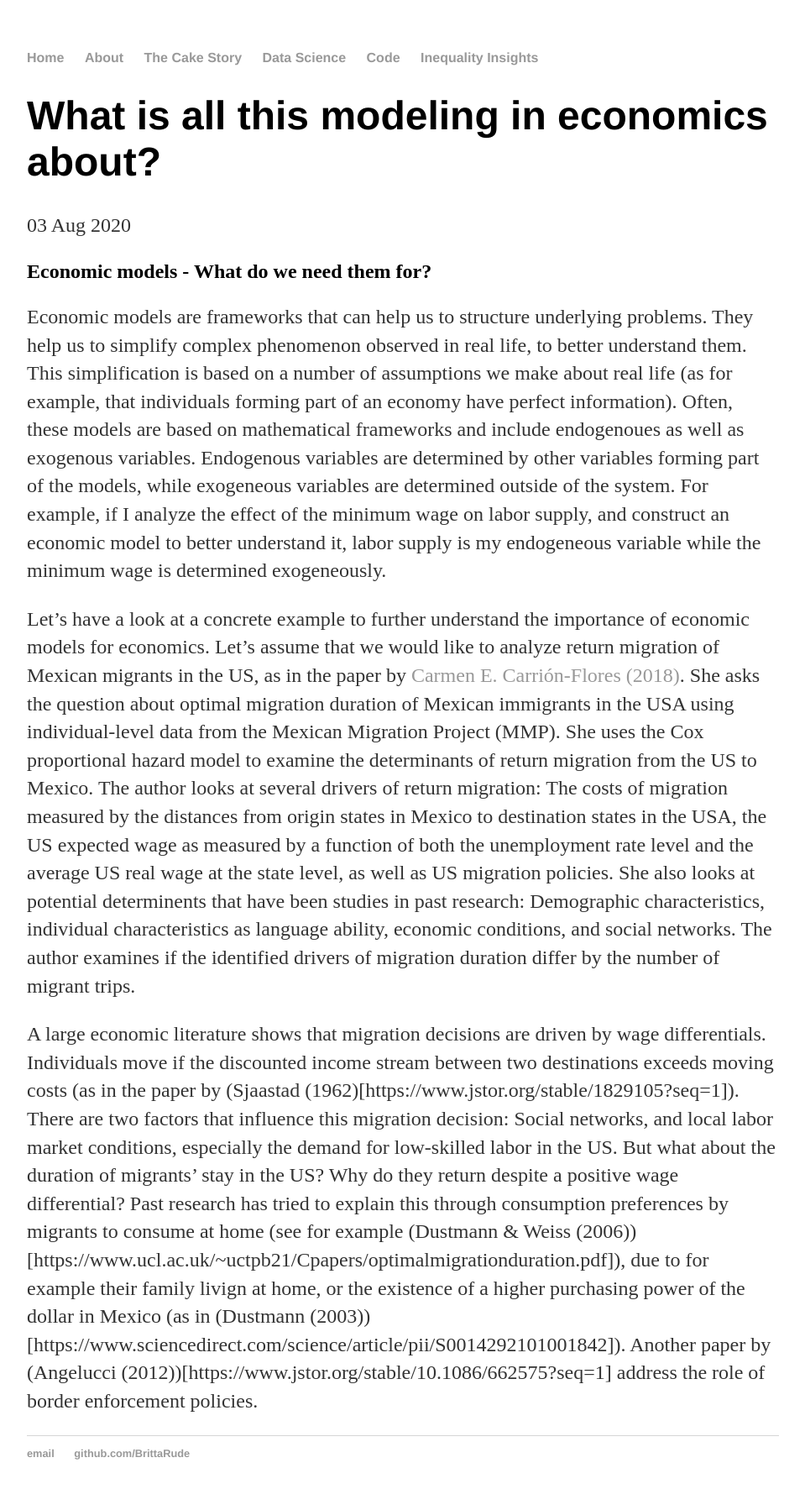
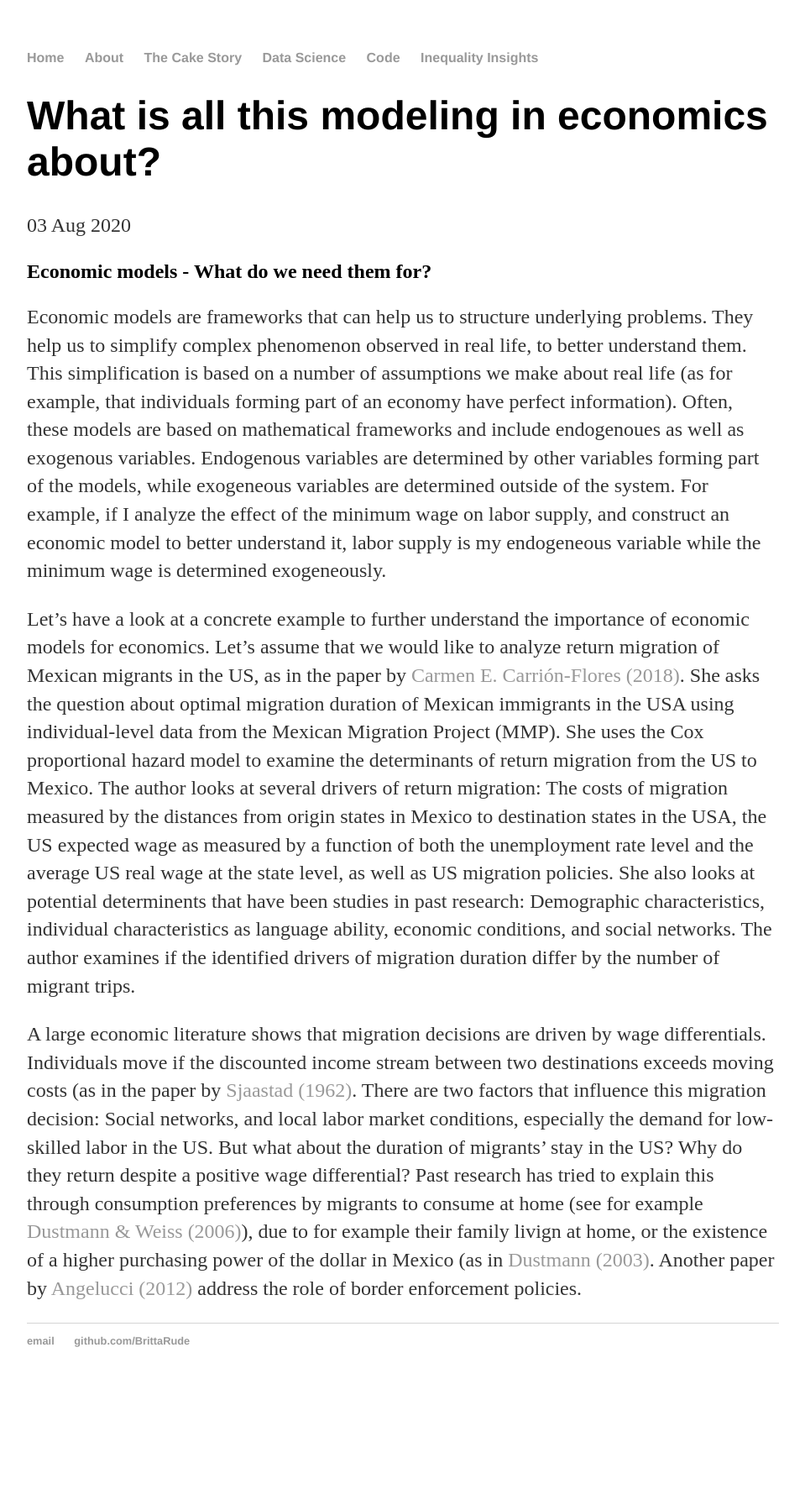
Before and after one commit to BrittaRude/BrittaRude.github.io, a Jekyll site: the page built from inputs_datascience/_posts/2020-08-03-britta-rude-modeling-in-economics.md, in a window 1280 px wide. Shown: the whole page at 84% size, without its empty margins (160-1119 px from the left). Built offline with Jekyll 4.4.1, drawn with Linux system fonts in a browser that asks for light colours; after the commit the page ends 1664 px from its top, so only the background shows below that.

Commit message:
Update 2020-08-03-britta-rude-modeling-in-economics.md

```diff
--- a/inputs_datascience/_posts/2020-08-03-britta-rude-modeling-in-economics.md
+++ b/inputs_datascience/_posts/2020-08-03-britta-rude-modeling-in-economics.md
@@ -11,4 +11,4 @@ Economic models are frameworks that can help us to structure underlying problems
 
 Let's have a look at a concrete example to further understand the importance of economic models for economics. Let's assume that we would like to analyze return migration of Mexican migrants in the US, as in the paper by [Carmen E. Carrión-Flores (2018)](https://link.springer.com/article/10.1186/s40176-017-0108-0). She asks the question about optimal migration duration of Mexican immigrants in the USA using individual-level data from the Mexican Migration Project (MMP). She uses the Cox proportional hazard model to examine the determinants of return migration from the US to Mexico. The author looks at several drivers of return migration: The costs of migration measured by the distances from origin states in Mexico to destination states in the USA, the  US expected wage as measured by a function of both the unemployment rate level and the average US real wage at the state level, as well as US migration policies. She also looks at potential determinents that have been studies in past research: Demographic characteristics, individual characteristics as language ability, economic conditions, and social networks. The author examines if the identified drivers of migration duration differ by the number of migrant trips.
 
-A large economic literature shows that migration decisions are driven by wage differentials. Individuals move if the discounted income stream between two destinations exceeds moving costs (as in the paper by (Sjaastad (1962)[https://www.jstor.org/stable/1829105?seq=1]). There are two factors that influence this migration decision: Social networks, and local labor market conditions, especially the demand for low-skilled labor in the US. But what about the duration of migrants' stay in the US? Why do they return despite a positive wage differential? Past research has tried to explain this through consumption preferences by migrants to consume at home (see for example (Dustmann & Weiss (2006))[https://www.ucl.ac.uk/~uctpb21/Cpapers/optimalmigrationduration.pdf]), due to for example their family livign at home, or the existence of a higher purchasing power of the dollar in Mexico (as in (Dustmann (2003))[https://www.sciencedirect.com/science/article/pii/S0014292101001842]). Another paper by (Angelucci (2012))[https://www.jstor.org/stable/10.1086/662575?seq=1] address the role of border enforcement policies.
+A large economic literature shows that migration decisions are driven by wage differentials. Individuals move if the discounted income stream between two destinations exceeds moving costs (as in the paper by [Sjaastad (1962)](https://www.jstor.org/stable/1829105?seq=1]). There are two factors that influence this migration decision: Social networks, and local labor market conditions, especially the demand for low-skilled labor in the US. But what about the duration of migrants' stay in the US? Why do they return despite a positive wage differential? Past research has tried to explain this through consumption preferences by migrants to consume at home (see for example [Dustmann & Weiss (2006)](https://www.ucl.ac.uk/~uctpb21/Cpapers/optimalmigrationduration.pdf)), due to for example their family livign at home, or the existence of a higher purchasing power of the dollar in Mexico (as in [Dustmann (2003)](https://www.sciencedirect.com/science/article/pii/S0014292101001842). Another paper by [Angelucci (2012)](https://www.jstor.org/stable/10.1086/662575?seq=1) address the role of border enforcement policies.
```
